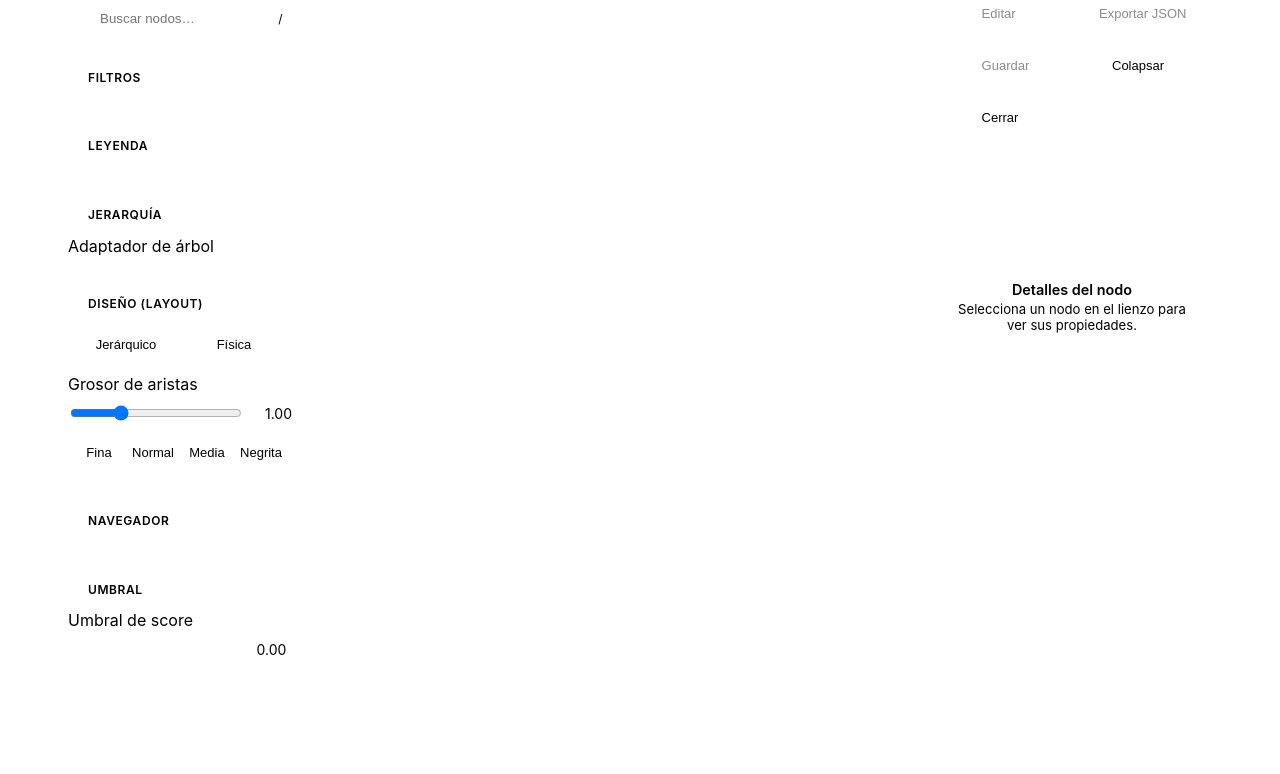
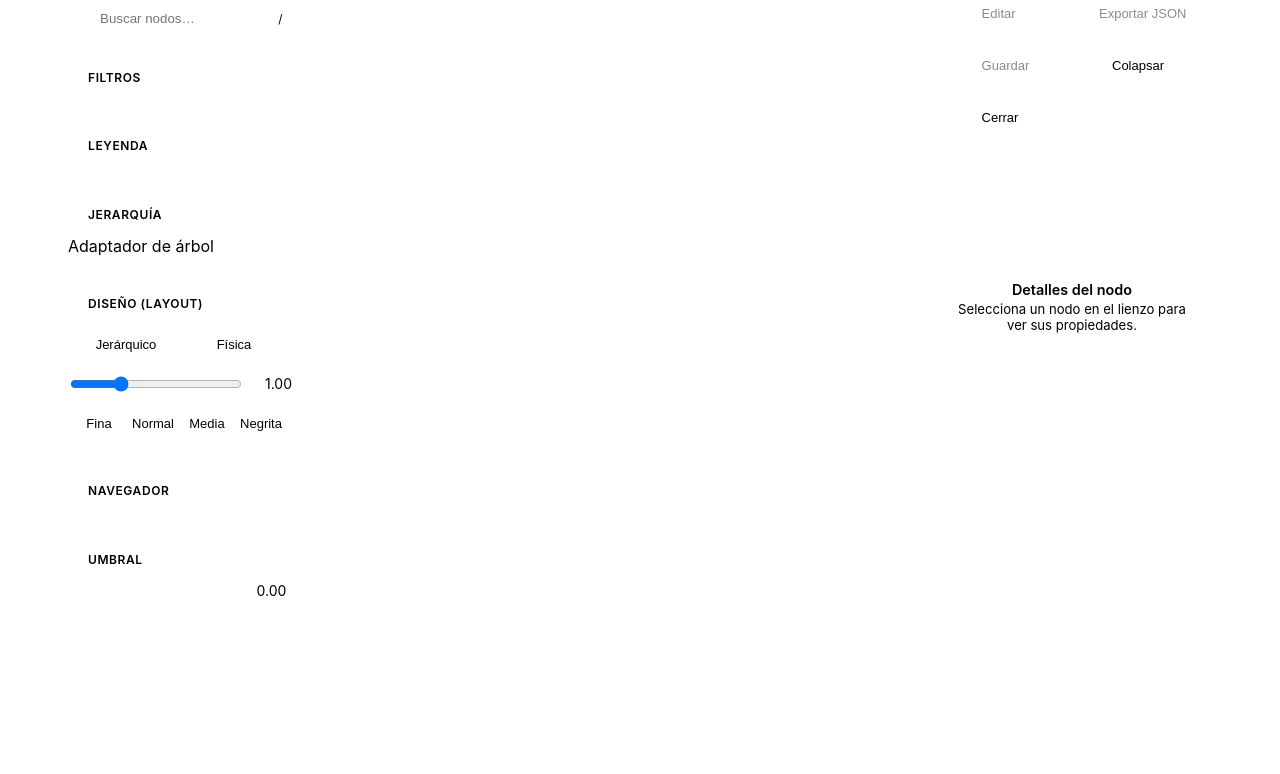
Before and after one commit to Sechi42/brain_ds, a Python web app: template brain_ds/ui/templates/graph_viewer.html in a window 1280 px wide. Shown: the part 106-880 px from the top of the page. Run offline with Jinja, Linux system fonts and the light colour scheme; the template is opened without the code that fills it, so the values that code supplies are empty.

Commit message:
fix(ui): defensive edge load, sr-only contract, auto-fit on load
- store: load_graph skips edges with unknown RelationshipType labels
  (MCP add_edge/outbox writes accept free text; one bad edge blanked the
  whole viewer silently) + regression test
- template: define missing .vis-a11y-sr-only rule — live regions and the
  canvas a11y list painted as raw visible text ('Graph loaded.', slider
  label) since the class had no CSS anywhere
- template: auto-fit viewport ~1.3s after load so the graph greets the
  user framed instead of huddled tiny at canvas center

```diff
--- a/brain_ds/ui/templates/graph_viewer.html
+++ b/brain_ds/ui/templates/graph_viewer.html
@@ -22,6 +22,21 @@
       * { box-sizing: border-box; }
       html, body { height: 100vh; overflow: hidden; }
       body { margin: 0; font-family: Inter, "Segoe UI", Arial, sans-serif; background: var(--bg-main); color: var(--text-normal); }
+      /* Screen-reader-only contract for live regions and the canvas a11y list.
+         The class is referenced by the template AND injected by renderer.ts /
+         renderer-d4 — without this rule every announcement paints as raw text. */
+      .vis-a11y-sr-only {
+        position: absolute;
+        width: 1px;
+        height: 1px;
+        padding: 0;
+        margin: -1px;
+        overflow: hidden;
+        clip: rect(0 0 0 0);
+        clip-path: inset(50%);
+        white-space: nowrap;
+        border: 0;
+      }
 
       /* === Workspace shell (PR1 scaffold + center chrome) === */
       .workspace-shell {
@@ -4109,6 +4124,13 @@
         dismissLoading();
       }, 200);
       announceLive("Graph loaded.");
+      // Auto-fit once the initial physics burst + load cascade settle, so the
+      // graph greets the user framed instead of huddled tiny at canvas center.
+      window.setTimeout(() => {
+        if (network && typeof network.fit === "function") {
+          network.fit({ animation: typeof motionEnabled === "function" ? motionEnabled() : true });
+        }
+      }, 1300);
       // toggleEditControls() is now called internally by the detail-panel module.
     </script>
   </body>
```
Also changed, not shown: brain_ds/store/graph_store.py (+17 -1 lines), tests/test_graph_store.py (+27 -0 lines).
